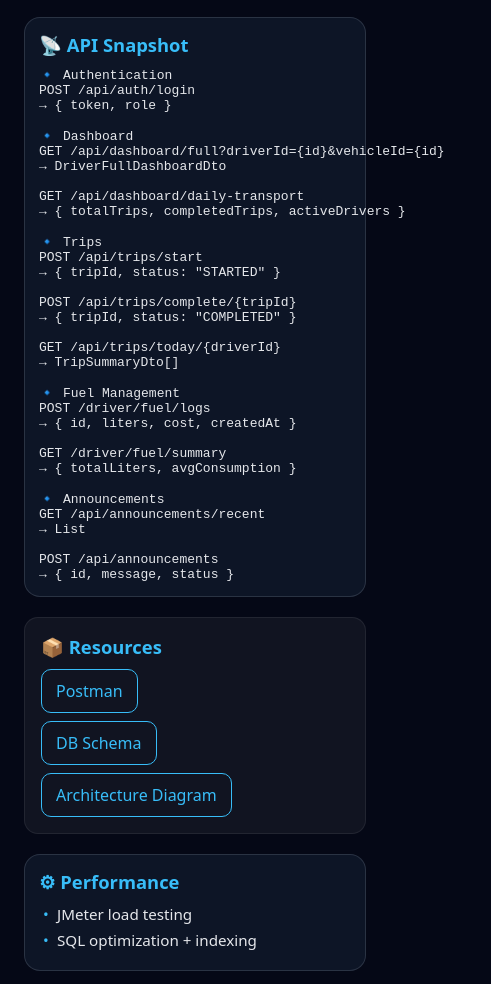
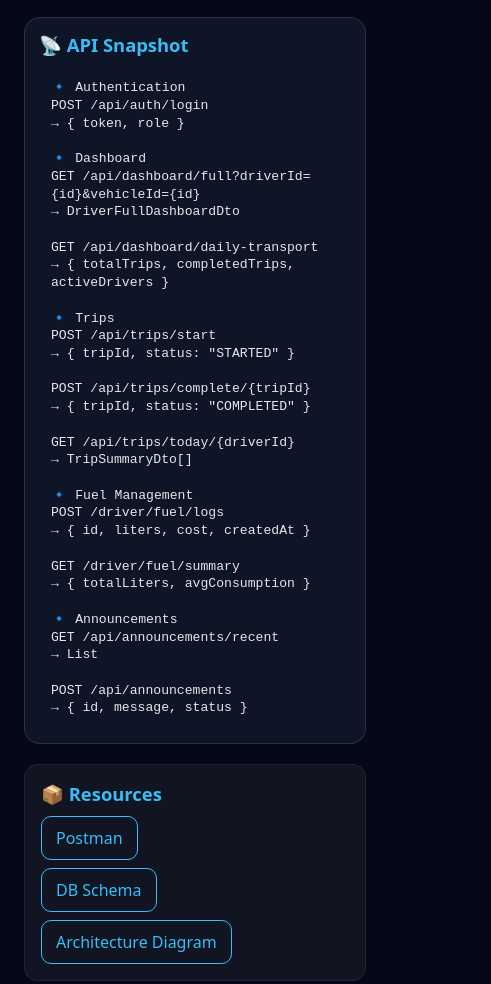
Before and after one commit to kirans93/kirans93.github.io, a plain HTML site: page driver-dashboard.html in a window 390 px wide. Shown: the part 1846-2830 px from the top of the page, 491 px wide, since content can reach past the window. Drawn offline with Linux system fonts and the light colour scheme.

Commit message:
Optimized for phone view

```diff
--- a/driver-dashboard.html
+++ b/driver-dashboard.html
@@ -215,6 +215,18 @@ td{
   background: #cce4ff;
 }
 
+pre {
+  white-space: pre-wrap;
+  word-break: break-word;
+}
+
+@media (max-width: 600px) {
+  pre {
+    font-size: 0.82rem;
+    padding: 12px;
+    line-height: 1.35;
+  }
+}
 
 
 </style>
```
